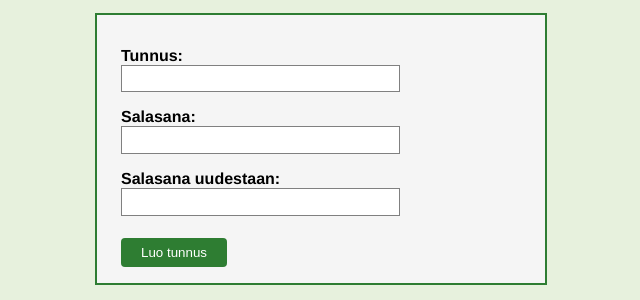
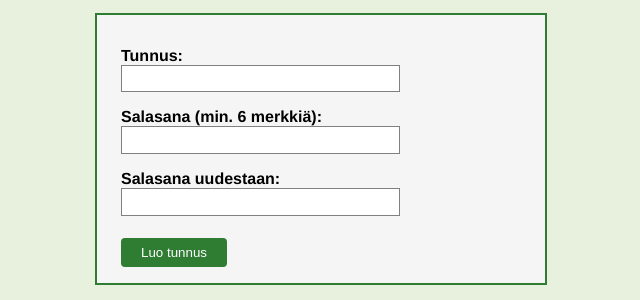
Before and after one commit to iilimato/futismatsit, a Flask app: page /register in a window 1280 px wide. Shown: the part 174-474 px from the top of the page, without its empty margins (161-801 px from the left). Run offline with Flask 3, Linux system fonts and the light colour scheme.

Commit message:
Add a cue for minimum length of a password

```diff
--- a/templates/register.html
+++ b/templates/register.html
@@ -10,7 +10,7 @@
     <input type="text" id="username" name="username" required />
   </p>
   <p>
-    <label for="password1">Salasana:</label><br />
+    <label for="password1">Salasana (min. 6 merkkiä):</label><br />
     <input type="password" id="password1" name="password1" required />
   </p>
   <p>
```
